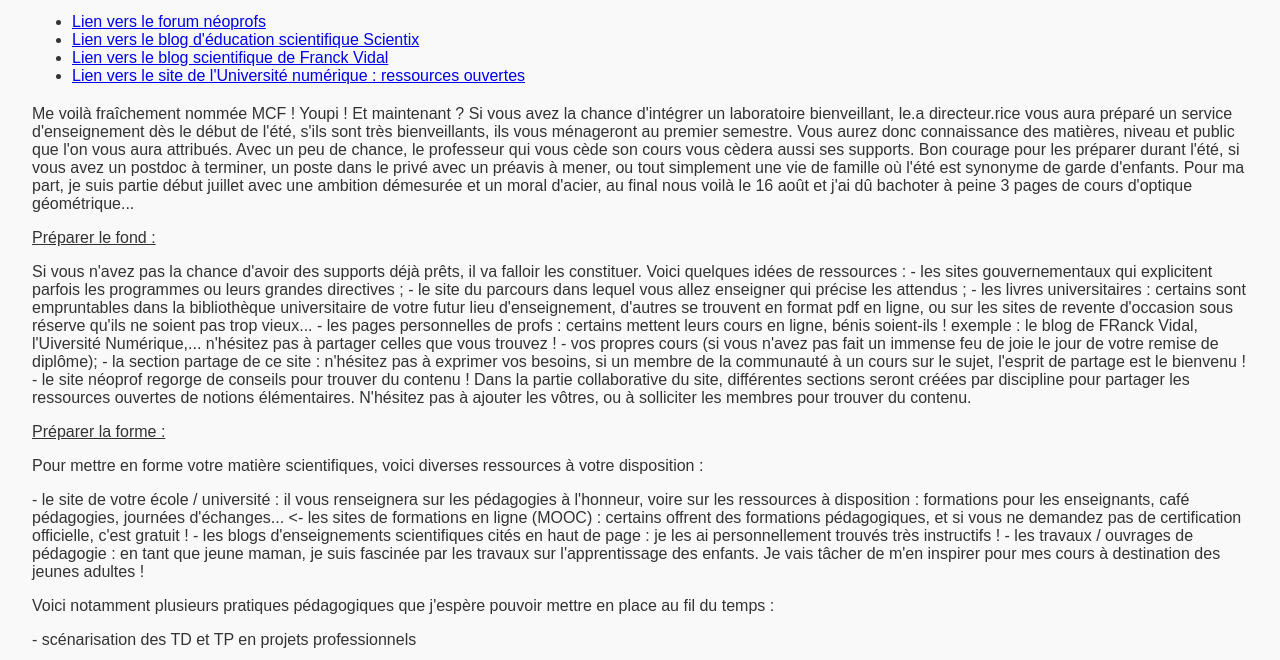
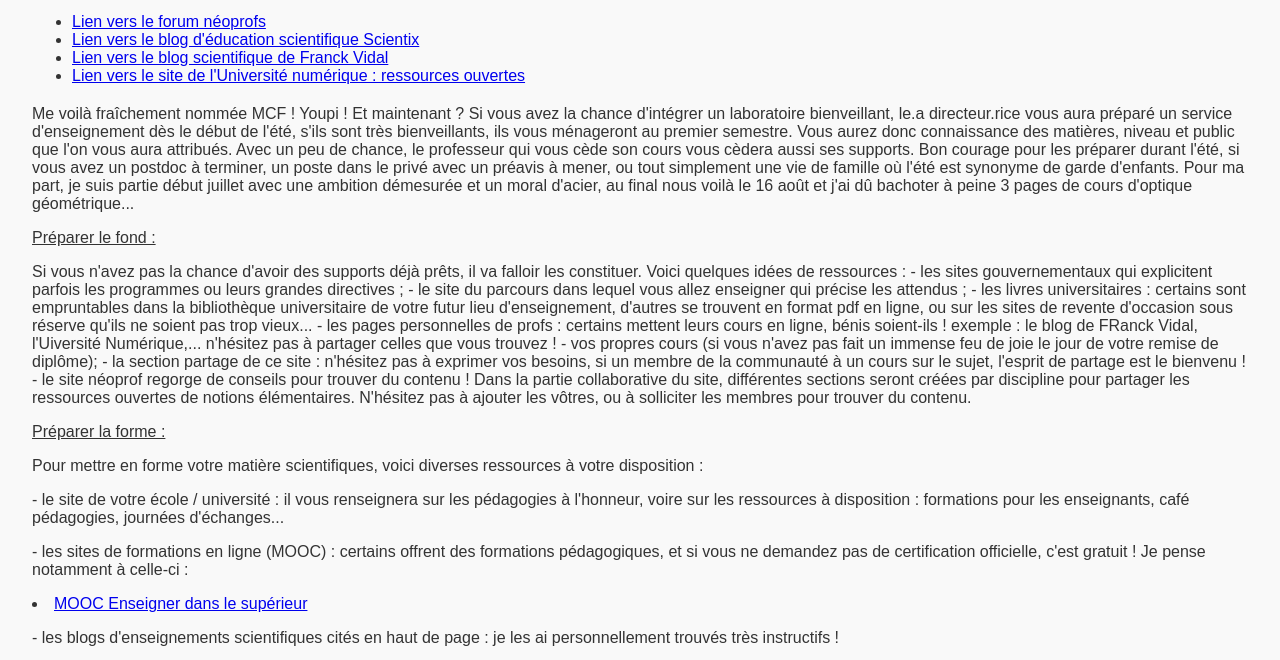
Before and after one commit to LAFFITTEElodie/ressources_mcf, a plain HTML site: page enseignement.html in a window 1280 px wide. Shown: the part 279-939 px from the top of the page. Drawn offline with Linux system fonts and the light colour scheme.

Commit message:
Add files via upload

```diff
--- a/enseignement.html
+++ b/enseignement.html
@@ -54,9 +54,10 @@
 	<p> <u> Préparer la forme : </u> </p>
 	Pour mettre en forme votre matière scientifiques, voici diverses ressources à votre disposition :
 	<p>- le site de votre école / université : il vous renseignera sur les pédagogies à l'honneur, voire sur les ressources à disposition : formations pour les enseignants, café pédagogies, journées d'échanges...
-	<- les sites de formations en ligne (MOOC) : certains offrent des formations pédagogiques, et si vous ne demandez pas de certification officielle, c'est gratuit !
-	- les blogs d'enseignements scientifiques cités en haut de page : je les ai personnellement trouvés très instructifs !
-	- les travaux / ouvrages de pédagogie : en tant que jeune maman, je suis fascinée par les travaux sur l'apprentissage des enfants. Je vais tâcher de m'en inspirer pour mes cours à destination des jeunes adultes !
+	<p>- les sites de formations en ligne (MOOC) : certains offrent des formations pédagogiques, et si vous ne demandez pas de certification officielle, c'est gratuit ! Je pense notamment à celle-ci :
+	<p>  <li><a href="https://www.enseignementsup-recherche.gouv.fr/fr/mooc-se-former-pour-enseigner-dans-le-superieur-lancement-de-la-8e-session-87727"> MOOC Enseigner dans le supérieur </a></li>
+	<p>- les blogs d'enseignements scientifiques cités en haut de page : je les ai personnellement trouvés très instructifs !
+	<p>- les travaux / ouvrages de pédagogie : en tant que jeune maman, je suis fascinée par les travaux sur l'apprentissage des enfants. Je vais tâcher de m'en inspirer pour mes cours à destination des jeunes adultes !
 	<p>
 	Voici notamment plusieurs pratiques pédagogiques que j'espère pouvoir mettre en place au fil du temps : </p>
 	<p> - scénarisation des TD et TP en projets professionnels </p>
```
